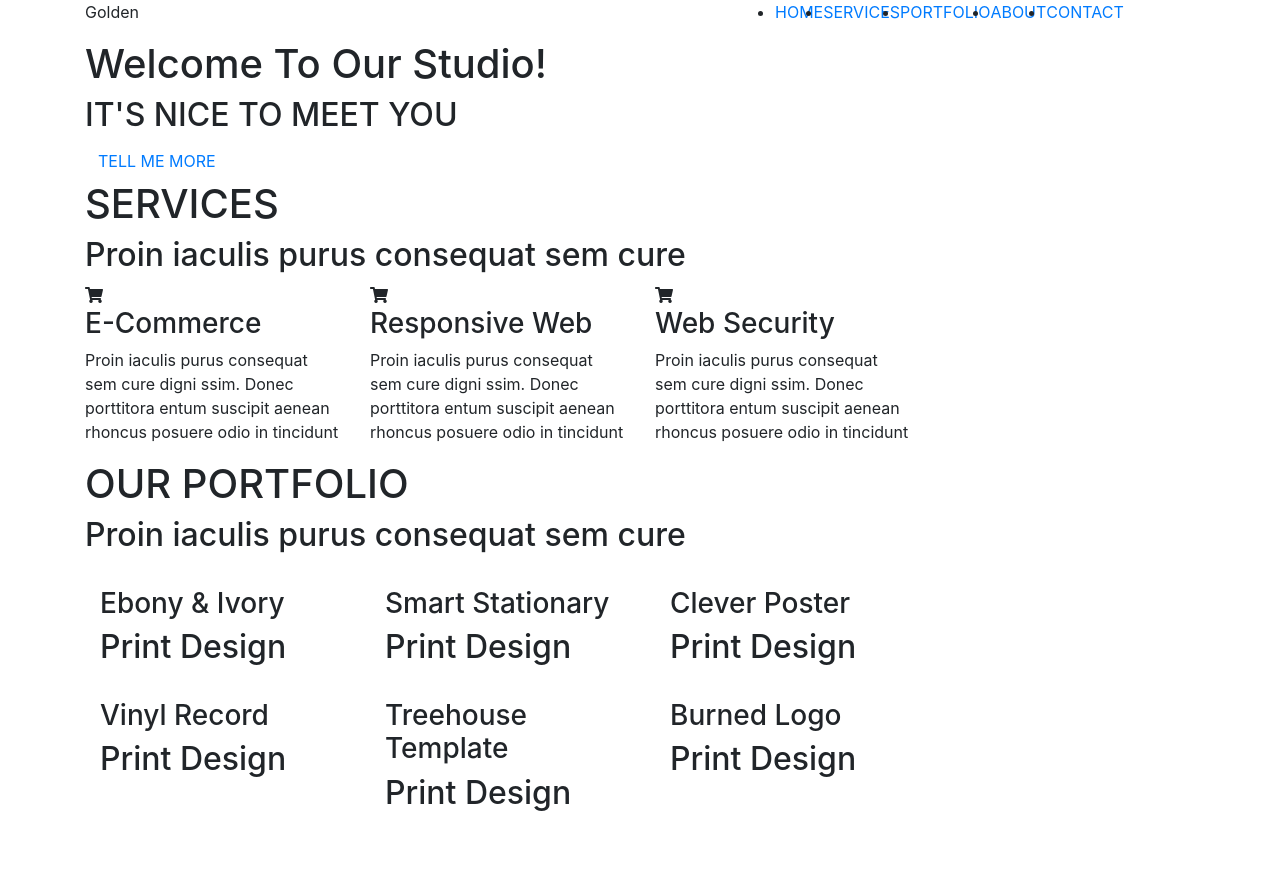
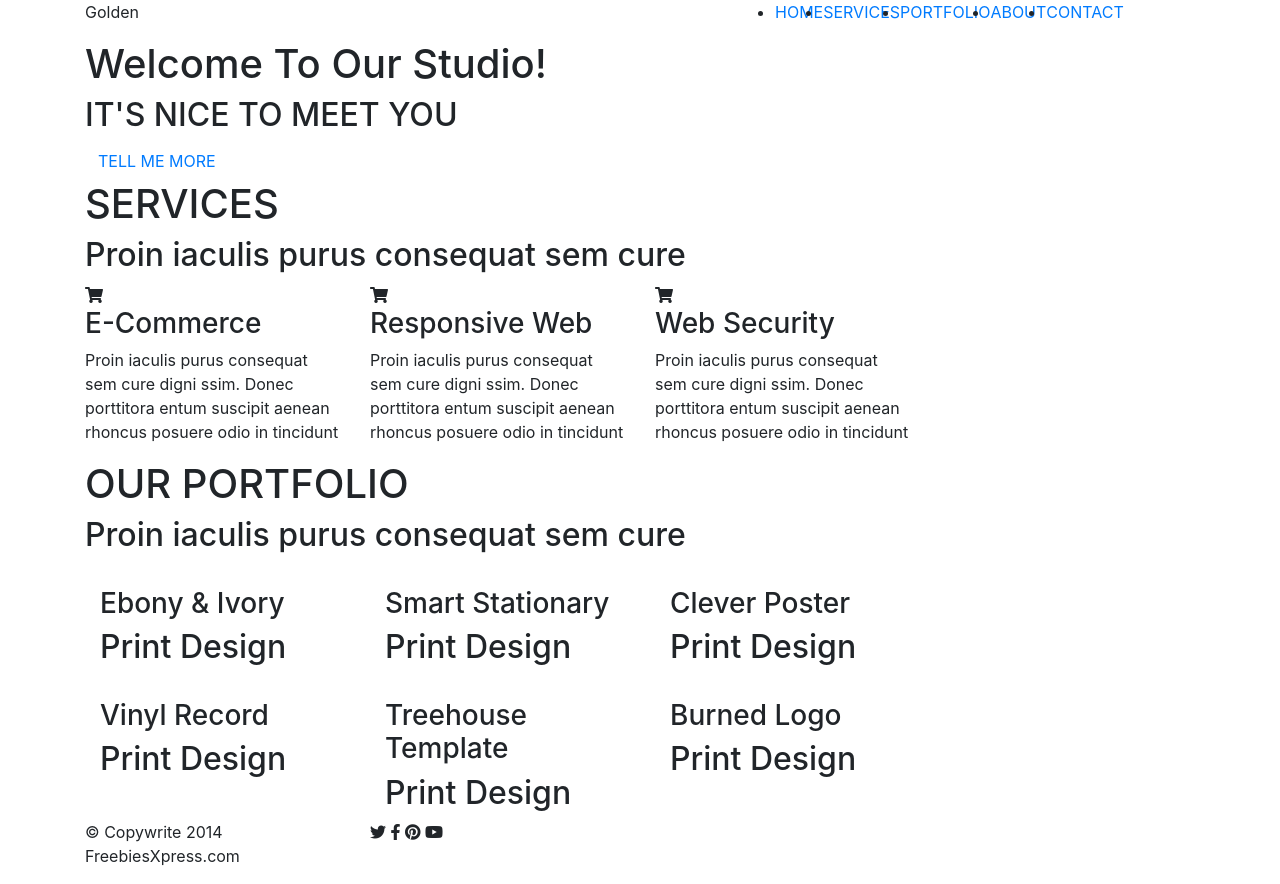
Before and after one commit to olejos777/project-task-runner, a website: page index.html in a window 1280 px wide. Before the commit the page ends 820 px from the top, so only its background shows below. Drawn offline with nearby package versions, Linux system fonts and the light colour scheme; a web font is replaced by a local one.

Commit message:
add section 'footer' to index.html

```diff
--- a/index.html
+++ b/index.html
@@ -136,5 +136,20 @@
           </div>
         </div>
       </section>
+      <section class="footer">
+        <div class="container">
+          <div class="row">
+            <div class="col-lg-3">
+              <p class="footer-text">© Copywrite 2014 FreebiesXpress.com</p>
+            </div>
+            <div class="col-lg-3">
+              <i class="fab fa-twitter"></i>
+              <i class="fab fa-facebook-f"></i>
+              <i class="fab fa-pinterest"></i>
+              <i class="fab fa-youtube"></i>
+            </div>
+          </div>
+        </div>
+      </section>
    </body>
 </html>
```
